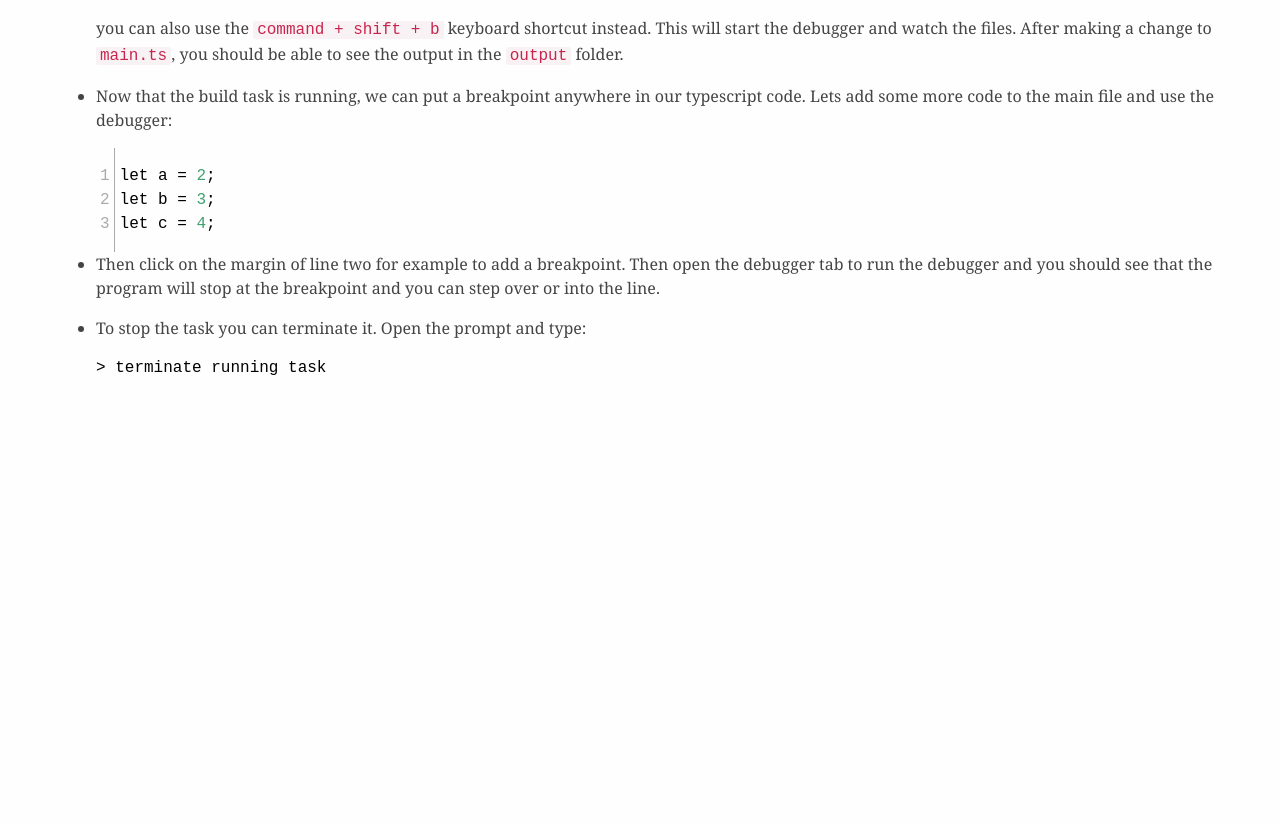
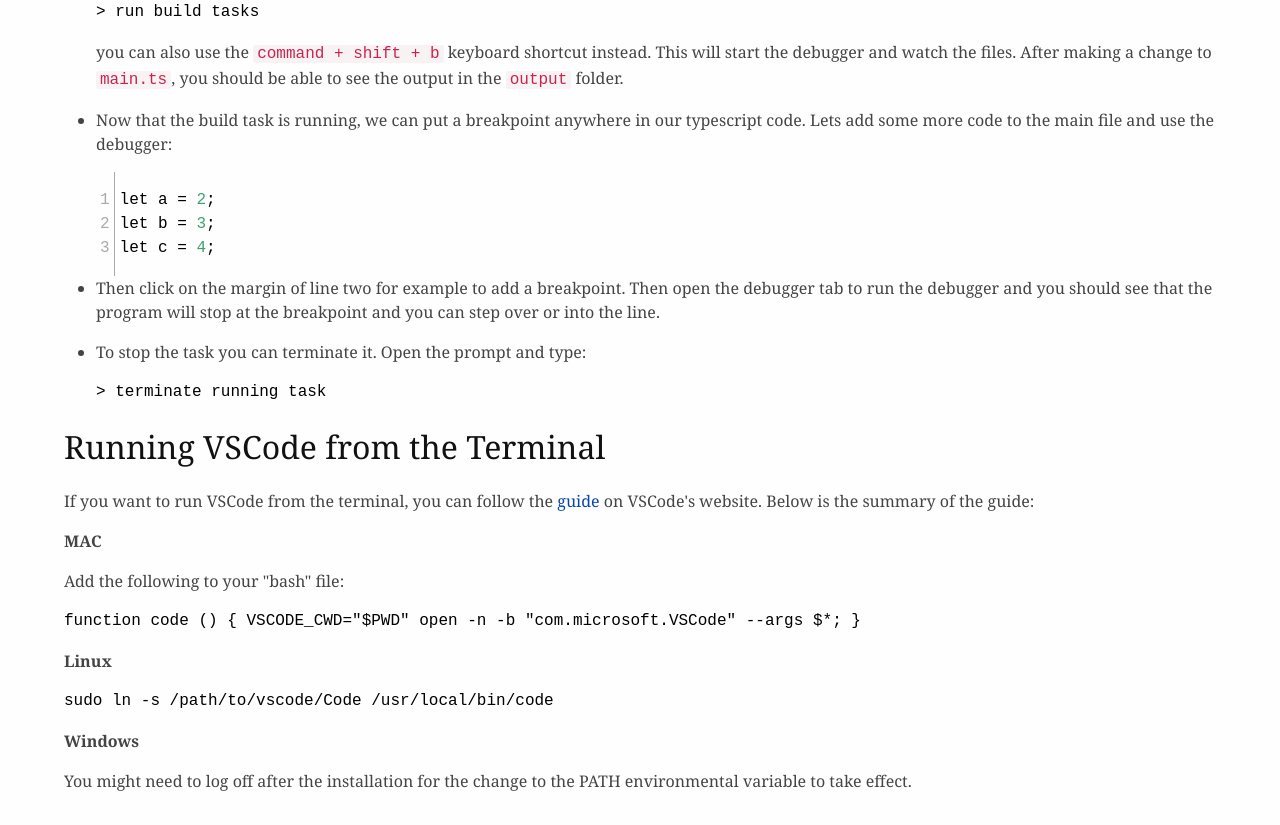
Before and after one commit to ajmeyghani/angular2-intro-book, a plain HTML site: page output/html/chapter1-typescript/0-intro.html in a window 1280 px wide. Shown: the part 2873-3698 px from the top of the page. Before the commit the page ends 3285 px from the top, so only its background shows below. Drawn offline with Linux system fonts and the light colour scheme.

Commit message:
format typescript vscode chapter.

```diff
--- a/output/html/chapter1-typescript/0-intro.html
+++ b/output/html/chapter1-typescript/0-intro.html
@@ -90,6 +90,7 @@
 <h2 id="setting-up-typescript-for-vscode">Setting up TypeScript for VSCode</h2>
 <p>You can set up Visual Studio Code to compile your TypeScript code as your work.</p>
 <ul>
+<li>You can download and instal Visual Studio Code from the VSCode <a href="https://code.visualstudio.com/">Website</a></li>
 <li>First, open Visual Studio Code</li>
 <li>Make a new window: <code>File &gt; New Window</code></li>
 <li>Then, make a folder on your desktop for a new project: <code>mkdir ~/Desktop/vscode-demo</code></li>
@@ -155,6 +156,15 @@
 <li><p>To stop the task you can terminate it. Open the prompt and type:</p>
 <pre><code>&gt; terminate running task</code></pre></li>
 </ul>
+<h2 id="running-vscode-from-the-terminal">Running VSCode from the Terminal</h2>
+<p>If you want to run VSCode from the terminal, you can follow the <a href="https://code.visualstudio.com/Docs/editor/setup">guide</a> on VSCode's website. Below is the summary of the guide:</p>
+<p><strong>MAC</strong></p>
+<p>Add the following to your &quot;bash&quot; file:</p>
+<pre><code>function code () { VSCODE_CWD=&quot;$PWD&quot; open -n -b &quot;com.microsoft.VSCode&quot; --args $*; }</code></pre>
+<p><strong>Linux</strong></p>
+<pre><code>sudo ln -s /path/to/vscode/Code /usr/local/bin/code</code></pre>
+<p><strong>Windows</strong></p>
+<p>You might need to log off after the installation for the change to the PATH environmental variable to take effect.</p>
 
     </div>
   </body>
```
Also changed, not shown: output/html/chapter1-typescript/0-intro-content.html (+10 -0 lines), output/ng2-intro.html (+13 -0 lines), 14 other files.
